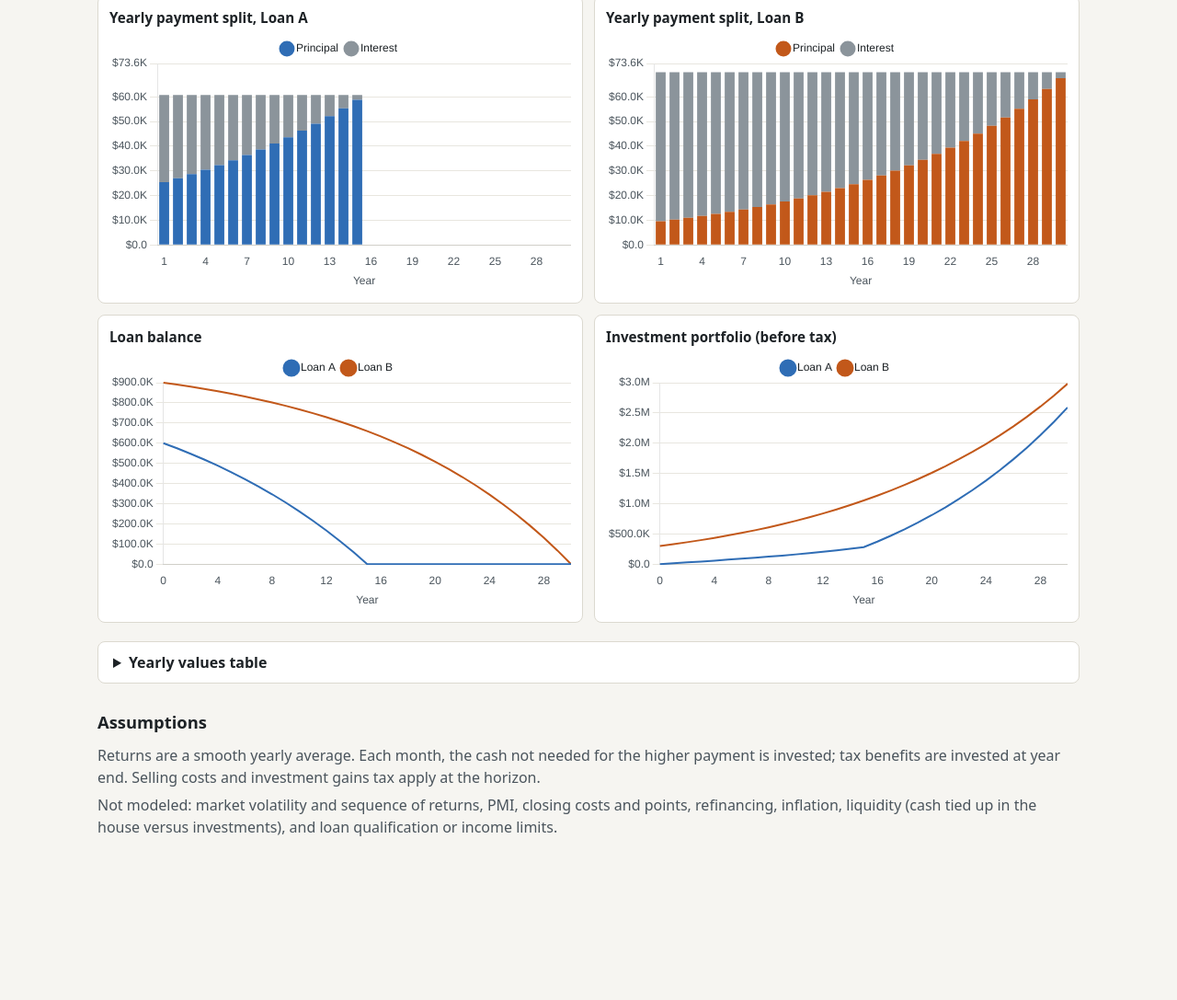
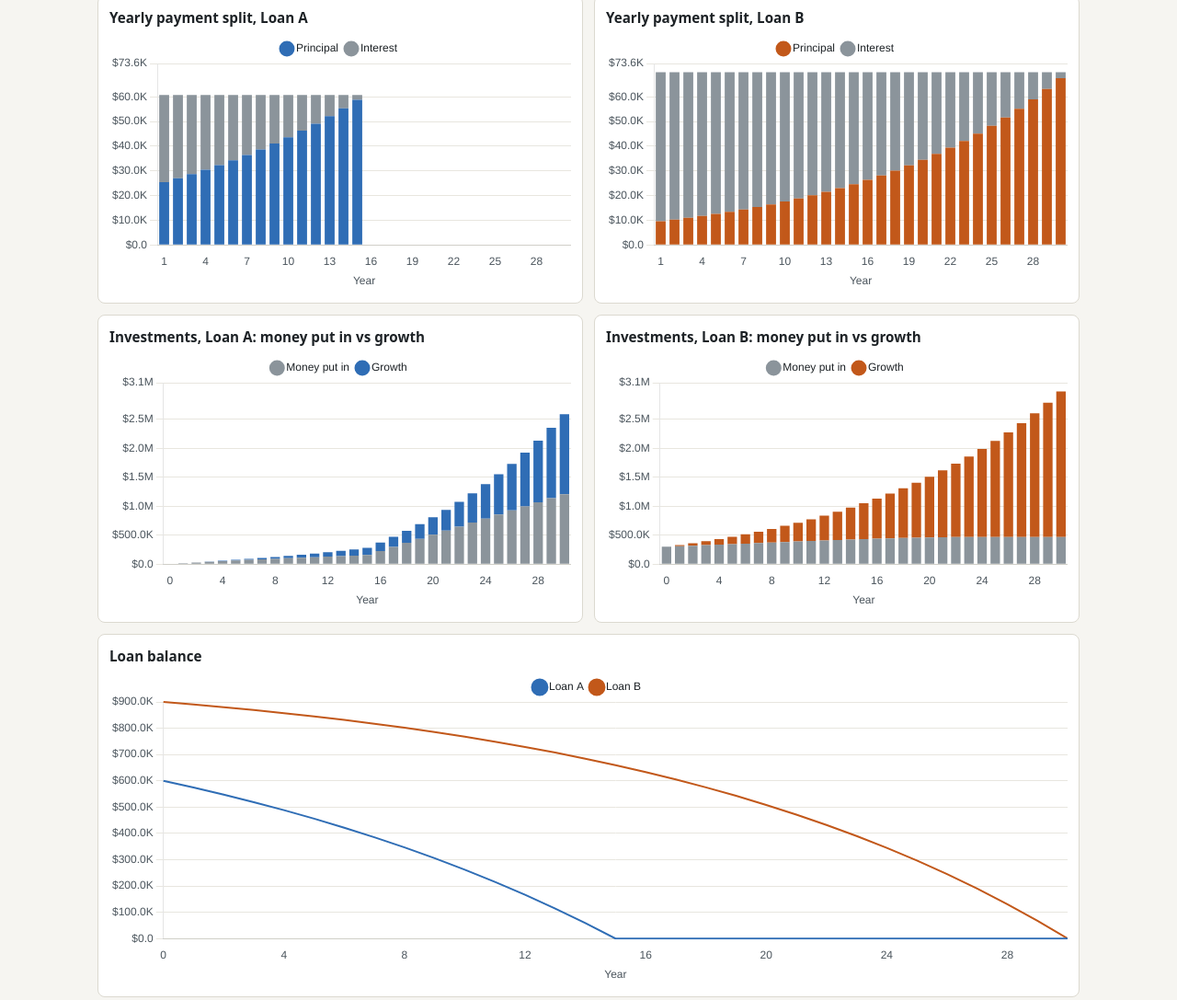
Before and after one commit to hluhovskyi/mortgage-sim, a website with bundled scripts: page index.html in a window 1280 px wide. Shown: the part 2121-3208 px from the top of the page at 92% size. Before the commit the page ends 3086 px from the top, so only its background shows below. Built offline with nearby package versions, Linux system fonts and the light colour scheme.

Commit message:
Split investment chart into money put in vs growth; hide gap chart legend
Co-Authored-By: Claude Opus 5.5 <noreply@anthropic.com>
Claude-Session: https://claude.ai/code/session_01MBcSuJGdPA5wRdHCnppT8P

```diff
--- a/app.js
+++ b/app.js
@@ -194,7 +194,7 @@ function crossoverPlugin(crossovers, labels) {
  * @param {object[]} datasets Chart.js datasets.
  * @param {object} [extra] Extra options: stacked (bool), plugins (array).
  */
-function makeChart(canvasId, type, years, datasets, { stacked = false, plugins = [], yMax } = {}) {
+function makeChart(canvasId, type, years, datasets, { stacked = false, plugins = [], yMax, hideLegend = false } = {}) {
   const ink = cssVar('--ink-2'), grid = cssVar('--grid');
   const chart = new Chart(document.getElementById(canvasId), {
     type,
@@ -208,7 +208,7 @@ function makeChart(canvasId, type, years, datasets, { stacked = false, plugins =
         y: { stacked, max: yMax, ticks: { color: ink, callback: (v) => compactFormat.format(v) }, grid: { color: grid } },
       },
       plugins: {
-        legend: { labels: { color: cssVar('--ink'), usePointStyle: true, boxWidth: 8 } },
+        legend: { display: !hideLegend, labels: { color: cssVar('--ink'), usePointStyle: true, boxWidth: 8 } },
         tooltip: {
           callbacks: {
             title: (items) => `Year ${items[0].label}`,
@@ -235,6 +235,15 @@ function splitSets(series, loanColor) {
   ];
 }
 
+/** Yearly stacked bars: money put in (gray) and growth on top (loan color). */
+function portfolioSets(series, loanColor) {
+  const growth = series.portfolio.map((value, i) => Math.max(0, value - series.contributions[i]));
+  return [
+    { label: 'Money put in', data: series.contributions, backgroundColor: cssVar('--neutral'), borderRadius: 0 },
+    { label: 'Growth', data: growth, backgroundColor: loanColor, borderRadius: 0 },
+  ];
+}
+
 function renderCharts(result, crossovers) {
   charts.splice(0).forEach((c) => c.destroy());
   const { series } = result;
@@ -253,7 +262,7 @@ function renderCharts(result, crossovers) {
   makeChart('chart-gap', 'bar', series.years, [{
     label: `${b} minus ${a}`, data: gap, borderRadius: 0,
     backgroundColor: gap.map((d) => (d >= 0 ? colorB : colorA)),
-  }], { plugins: [crossoverPlugin(crossovers, { A: a, B: b })] });
+  }], { plugins: [crossoverPlugin(crossovers, { A: a, B: b })], hideLegend: true });
 
   // Both split charts share one y-axis maximum so the bars are comparable.
   const yearlyTotal = (s) => Math.max(...s.yearPrincipal.map((p, i) => p + s.yearInterest[i]));
@@ -263,8 +272,14 @@ function renderCharts(result, crossovers) {
   makeChart('chart-split-a', 'bar', yearsFrom1, splitSets(series.A, colorA), { stacked: true, yMax: sharedMax });
   makeChart('chart-split-b', 'bar', yearsFrom1, splitSets(series.B, colorB), { stacked: true, yMax: sharedMax });
 
+  // Portfolio = money put in (cost basis) + growth on top (compounding). Shared y-axis.
+  const portfolioMax = Math.max(...series.A.portfolio, ...series.B.portfolio, 1) * 1.05;
+  $('#cap-port-a').textContent = `Investments, ${a}: money put in vs growth`;
+  $('#cap-port-b').textContent = `Investments, ${b}: money put in vs growth`;
+  makeChart('chart-port-a', 'bar', series.years, portfolioSets(series.A, colorA), { stacked: true, yMax: portfolioMax });
+  makeChart('chart-port-b', 'bar', series.years, portfolioSets(series.B, colorB), { stacked: true, yMax: portfolioMax });
+
   makeChart('chart-balance', 'line', series.years, both('balance'));
-  makeChart('chart-portfolio', 'line', series.years, both('portfolio'));
 }
 
 // ---------- main render ----------
--- a/index.html
+++ b/index.html
@@ -88,8 +88,9 @@
       <figure class="chart wide"><figcaption id="cap-gap">Net worth difference, B minus A</figcaption><div class="canvas-box"><canvas id="chart-gap" role="img" aria-label="Yearly net worth difference between the two loans"></canvas></div></figure>
       <figure class="chart"><figcaption id="cap-split-a">Yearly payment split, Loan A</figcaption><div class="canvas-box"><canvas id="chart-split-a" role="img" aria-label="Yearly principal and interest for loan A"></canvas></div></figure>
       <figure class="chart"><figcaption id="cap-split-b">Yearly payment split, Loan B</figcaption><div class="canvas-box"><canvas id="chart-split-b" role="img" aria-label="Yearly principal and interest for loan B"></canvas></div></figure>
-      <figure class="chart"><figcaption>Loan balance</figcaption><div class="canvas-box"><canvas id="chart-balance" role="img" aria-label="Loan balance over time"></canvas></div></figure>
-      <figure class="chart"><figcaption>Investment portfolio (before tax)</figcaption><div class="canvas-box"><canvas id="chart-portfolio" role="img" aria-label="Portfolio value over time"></canvas></div></figure>
+      <figure class="chart"><figcaption id="cap-port-a">Investments, Loan A: money put in vs growth</figcaption><div class="canvas-box"><canvas id="chart-port-a" role="img" aria-label="Loan A investments: money put in and growth"></canvas></div></figure>
+      <figure class="chart"><figcaption id="cap-port-b">Investments, Loan B: money put in vs growth</figcaption><div class="canvas-box"><canvas id="chart-port-b" role="img" aria-label="Loan B investments: money put in and growth"></canvas></div></figure>
+      <figure class="chart wide"><figcaption>Loan balance</figcaption><div class="canvas-box"><canvas id="chart-balance" role="img" aria-label="Loan balance over time"></canvas></div></figure>
     </div>
   </section>
 
```
Also changed, not shown: lib/mortgage.js.
